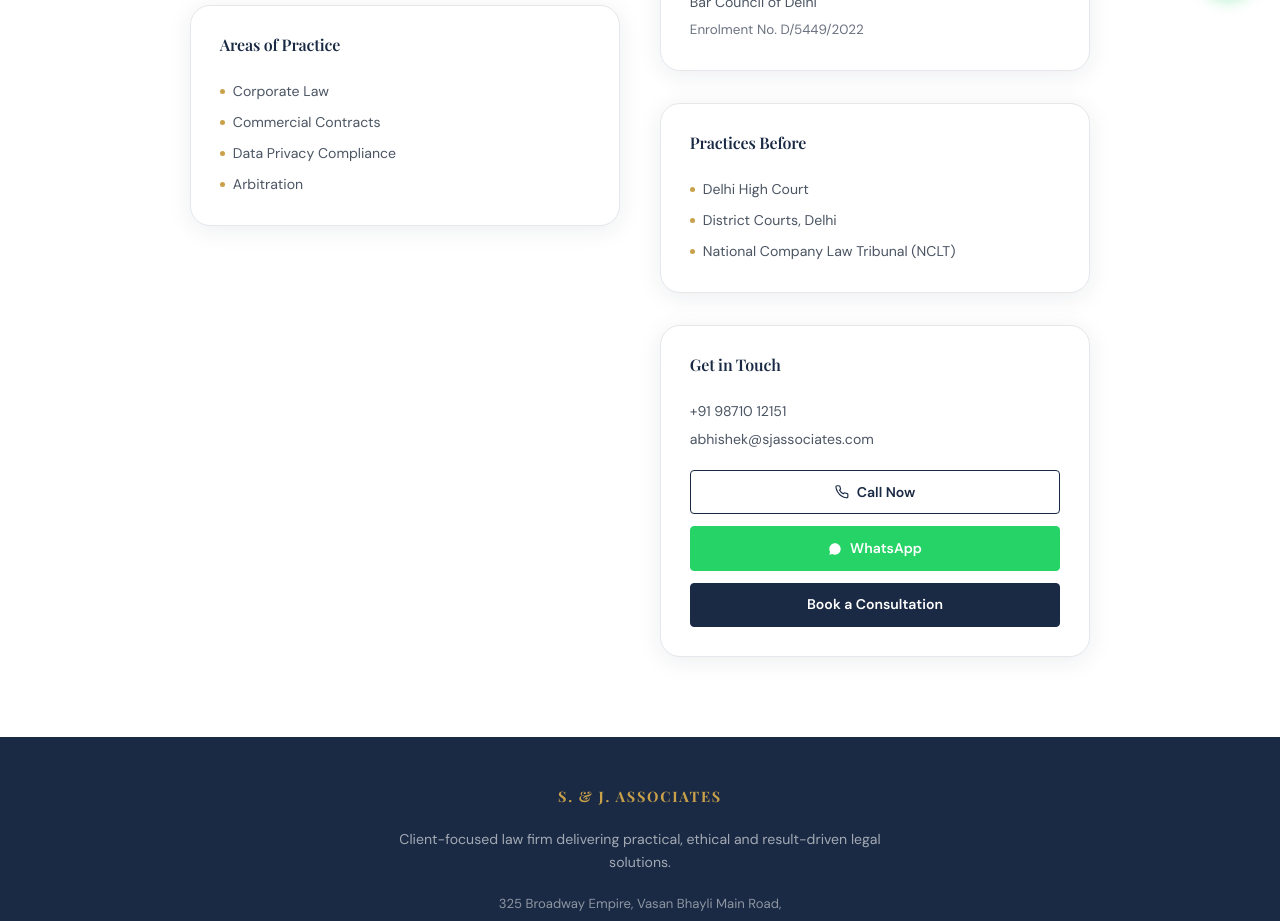
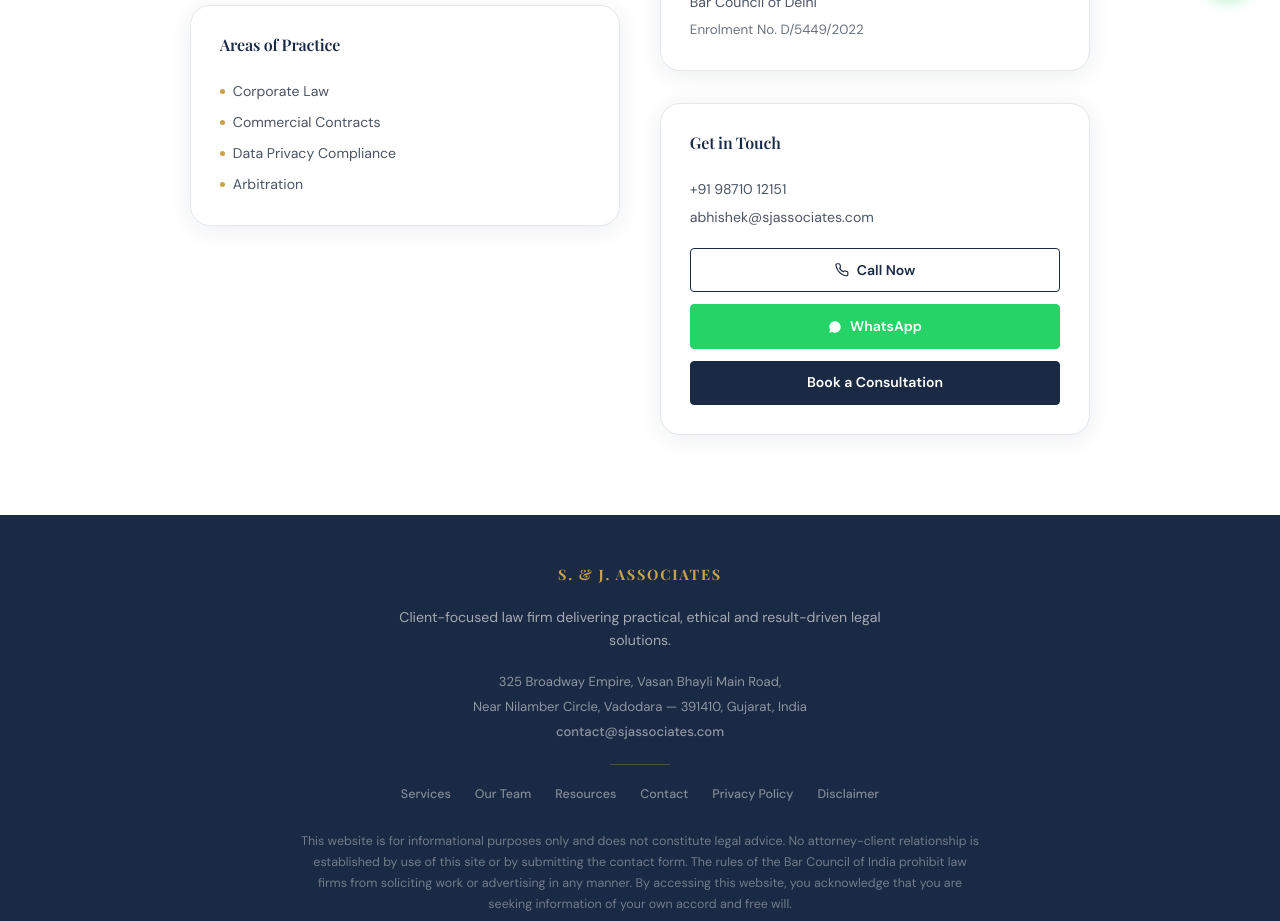
Before and after one commit to Ronitraj07/S.J.-Law-Firm, a React (Vite) app: page /team/abhishek-verma in a window 1280 px wide. Shown: the part 780-1701 px from the top of the page. Built offline with nearby package versions, Linux system fonts and the light colour scheme; a web font is replaced by a local one.

Commit message:
fix: remove Practices Before section; fix WhatsApp locale to en

```diff
--- a/src/components/WhatsAppButton.jsx
+++ b/src/components/WhatsAppButton.jsx
@@ -1,7 +1,7 @@
 function WhatsAppButton() {
   const phone = '918200380901';
   const message = encodeURIComponent('Hello, I would like to schedule a legal consultation.');
-  const href = `https://wa.me/${phone}?text=${message}`;
+  const href = `https://api.whatsapp.com/send?phone=${phone}&text=${message}&lang=en`;
 
   return (
     <a
@@ -34,7 +34,6 @@
         e.currentTarget.style.boxShadow = '0 4px 16px rgba(37,211,102,0.4)';
       }}
     >
-      {/* WhatsApp SVG icon */}
       <svg width="28" height="28" viewBox="0 0 32 32" fill="none" xmlns="http://www.w3.org/2000/svg" aria-hidden="true">
         <path d="M16 3C8.82 3 3 8.82 3 16c0 2.36.63 4.58 1.73 6.5L3 29l6.72-1.7A13 13 0 0 0 16 29c7.18 0 13-5.82 13-13S23.18 3 16 3Z" fill="#fff"/>
         <path d="M21.5 18.9c-.3-.15-1.77-.87-2.04-.97-.27-.1-.47-.15-.67.15-.2.3-.77.97-.94 1.17-.17.2-.35.22-.65.07-.3-.15-1.26-.46-2.4-1.47-.89-.79-1.49-1.76-1.66-2.06-.17-.3-.02-.46.13-.6.13-.13.3-.35.45-.52.15-.17.2-.3.3-.5.1-.2.05-.37-.02-.52-.07-.15-.67-1.62-.92-2.22-.24-.58-.49-.5-.67-.51H12c-.17 0-.45.07-.69.32-.24.25-.9.88-.9 2.15 0 1.27.92 2.5 1.05 2.67.13.17 1.8 2.75 4.37 3.86.61.26 1.09.42 1.46.54.61.19 1.17.16 1.61.1.49-.08 1.51-.62 1.72-1.22.21-.6.21-1.11.15-1.22-.07-.1-.27-.17-.57-.32Z" fill="#25D366"/>
--- a/src/pages/TeamMemberPage.jsx
+++ b/src/pages/TeamMemberPage.jsx
@@ -26,7 +26,7 @@
   const phoneRaw = member.phone.replace(/\s+/g, '');
   const waNumber = phoneRaw.replace('+', '');
   const waMessage = encodeURIComponent(`Hello ${member.name}, I would like to schedule a consultation.`);
-  const waHref = `https://wa.me/${waNumber}?text=${waMessage}`;
+  const waHref = `https://api.whatsapp.com/send?phone=${waNumber}&text=${waMessage}&lang=en`;
   const callHref = `tel:${phoneRaw}`;
 
   return (
@@ -114,17 +114,6 @@
               <p style={{ fontSize: '0.84rem', color: 'var(--text-muted)' }}>Enrolment No. {member.barCouncil.enrollmentNumber}</p>
             </div>
             <div className="glass-card" style={{ padding: '1.8rem' }}>
-              <h2 style={{ fontSize: '1rem', marginBottom: '1rem', borderBottom: '1px solid var(--border)', paddingBottom: '0.6rem' }}>Practices Before</h2>
-              <ul style={{ listStyle: 'none', padding: 0, display: 'flex', flexDirection: 'column', gap: '0.5rem' }}>
-                {member.courts.map(court => (
-                  <li key={court} style={{ fontSize: '0.88rem', color: 'var(--text-secondary)', display: 'flex', alignItems: 'center', gap: '0.5rem' }}>
-                    <span style={{ width: '5px', height: '5px', borderRadius: '50%', background: 'var(--gold)', flexShrink: 0, display: 'inline-block' }} />
-                    {court}
-                  </li>
-                ))}
-              </ul>
-            </div>
-            <div className="glass-card" style={{ padding: '1.8rem' }}>
               <h2 style={{ fontSize: '1rem', marginBottom: '1rem', borderBottom: '1px solid var(--border)', paddingBottom: '0.6rem' }}>Get in Touch</h2>
               <p style={{ fontSize: '0.88rem', color: 'var(--text-secondary)', marginBottom: '0.3rem' }}>{member.phone}</p>
               <p style={{ fontSize: '0.88rem', color: 'var(--text-secondary)', marginBottom: '1.2rem' }}>{member.email}</p>
```
